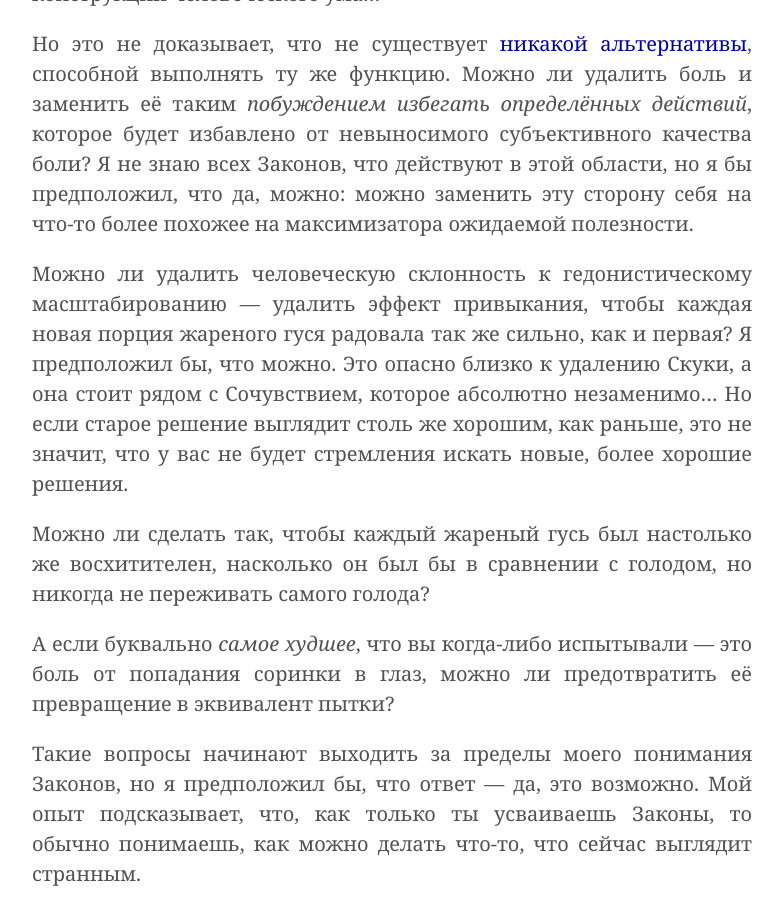
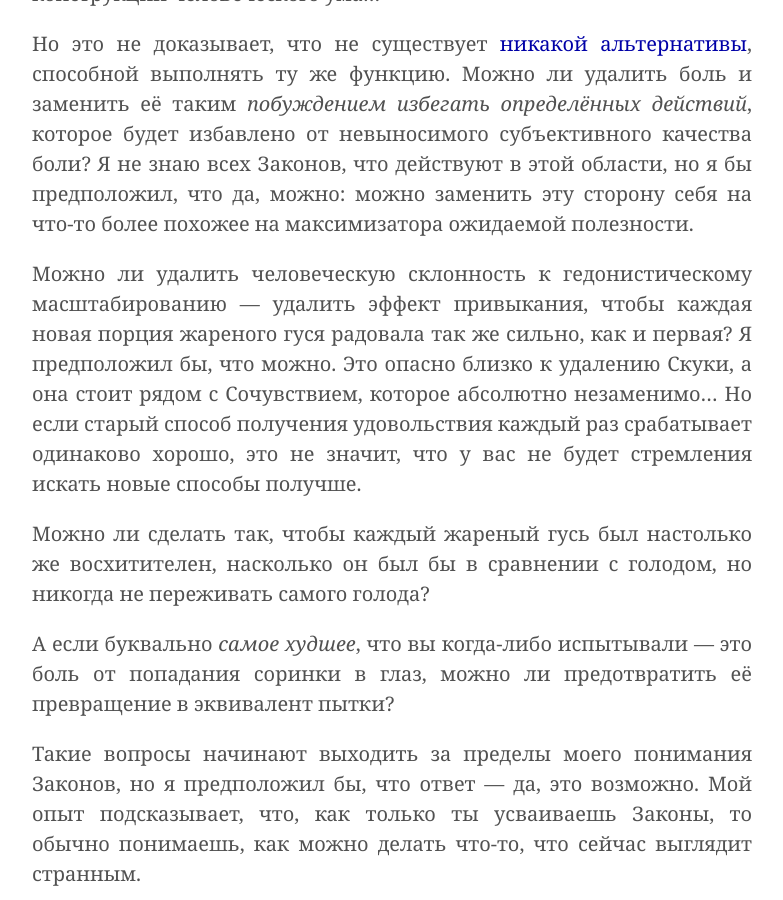
Before and after one commit to ReducingSuffering/reducingsuffering.github.io, a Jekyll site: the page built from _articles/eliezer-yudkowsky-serious-stories.md, in a window 1280 px wide and 900 px high, scrolled down 7466 px. Shown: the whole window, without its empty margins (248-1031 px from the left). Built offline with Jekyll 4.4.1, drawn with Linux system fonts in a browser that asks for light colours.

Commit message:
Update eliezer-yudkowsky-serious-stories.md

```diff
--- a/_articles/eliezer-yudkowsky-serious-stories.md
+++ b/_articles/eliezer-yudkowsky-serious-stories.md
@@ -101,7 +101,7 @@ _Можно ли_ просто взять и удалить боль? Или, у
 
 Но это не доказывает, что не существует [никакой альтернативы](https://lesswrong.ru/w/%D0%A2%D1%80%D0%B5%D1%82%D1%8C%D1%8F_%D0%B0%D0%BB%D1%8C%D1%82%D0%B5%D1%80%D0%BD%D0%B0%D1%82%D0%B8%D0%B2%D0%B0), способной выполнять ту же функцию. Можно ли удалить боль и заменить её таким _побуждением избегать определённых действий_, которое будет избавлено от невыносимого субъективного качества боли? Я не знаю всех Законов, что действуют в этой области, но я бы предположил, что да, можно: можно заменить эту сторону себя на что-то более похожее на максимизатора ожидаемой полезности.
 
-Можно ли удалить человеческую склонность к гедонистическому масштабированию — удалить эффект привыкания, чтобы каждая новая порция жареного гуся радовала так же сильно, как и первая? Я предположил бы, что можно. Это опасно близко к удалению Скуки, а она стоит рядом с Сочувствием, которое абсолютно незаменимо... Но если старое решение выглядит столь же хорошим, как раньше, это не значит, что у вас не будет стремления искать новые, более хорошие решения.
+Можно ли удалить человеческую склонность к гедонистическому масштабированию — удалить эффект привыкания, чтобы каждая новая порция жареного гуся радовала так же сильно, как и первая? Я предположил бы, что можно. Это опасно близко к удалению Скуки, а она стоит рядом с Сочувствием, которое абсолютно незаменимо... Но если старый способ получения удовольствия каждый раз срабатывает одинаково хорошо, это не значит, что у вас не будет стремления искать новые способы получше.
 
 Можно ли сделать так, чтобы каждый жареный гусь был настолько же восхитителен, насколько он был бы в сравнении с голодом, но никогда не переживать самого голода?
 
```
